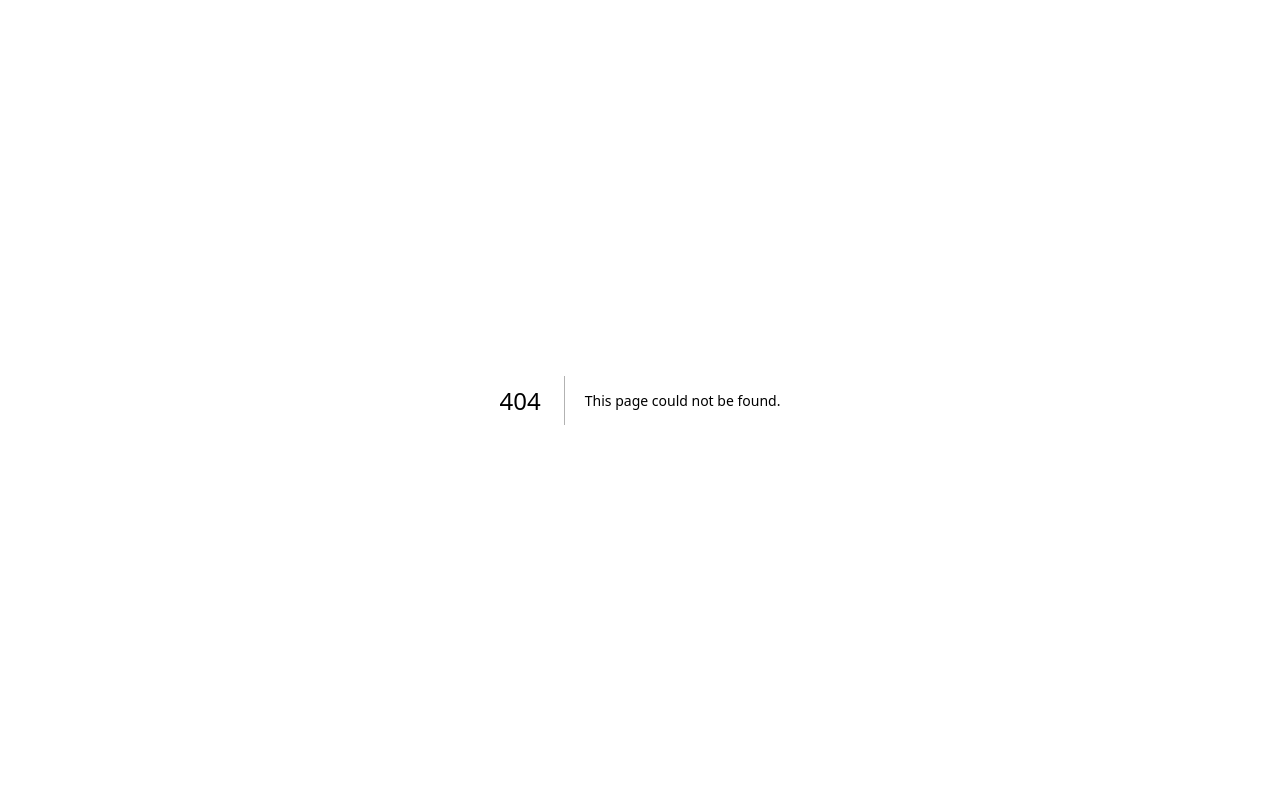
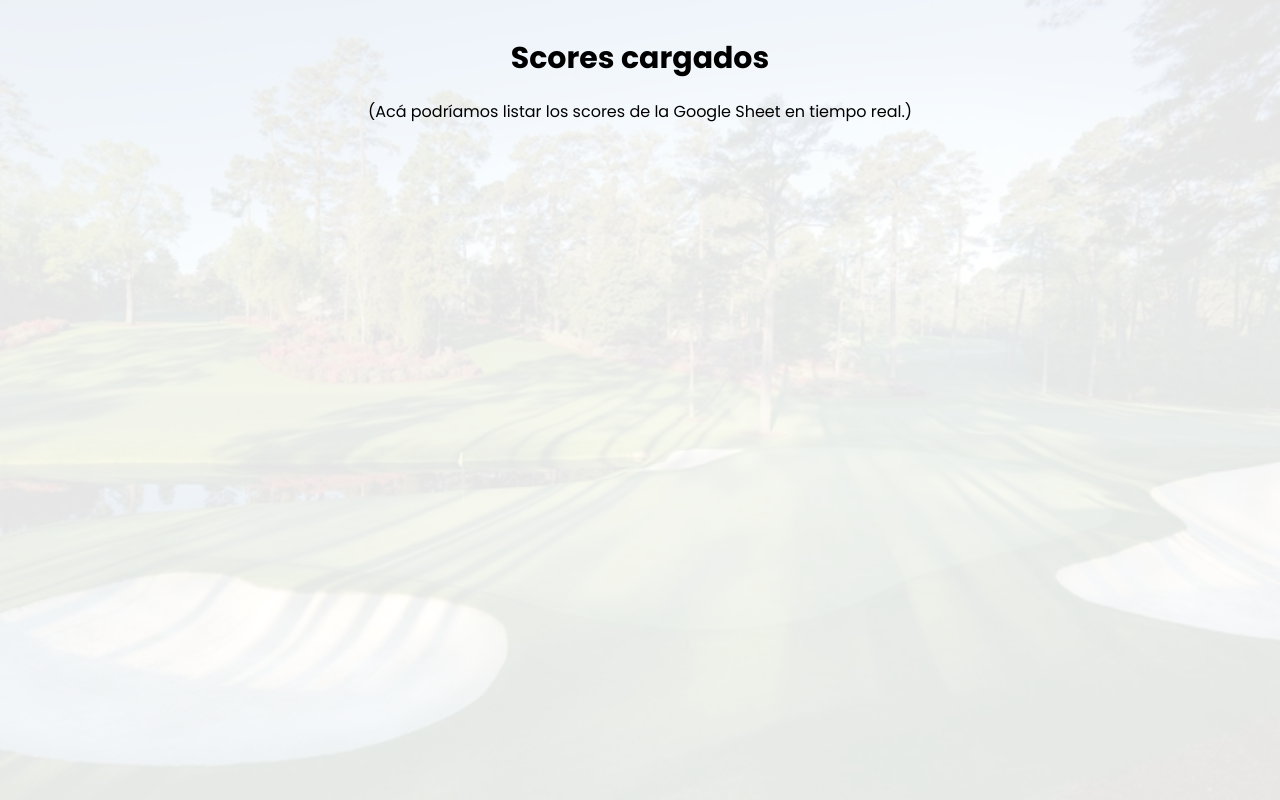
Before and after one commit to martomartomarto/golf-buenos-aires-app, a Next.js app: page /scores in a window 1280 px wide. Before the commit this address had no page. Built offline with nearby package versions, Linux system fonts and the light colour scheme.

Commit message:
Rename scores to scores.tsx

```diff
--- /dev/null
+++ b/pages/scores.tsx
@@ -0,0 +1,16 @@
+import Head from 'next/head';
+
+export default function ScoresPage() {
+  return (
+    <>
+      <Head>
+        <title>Scores de Jugadores</title>
+      </Head>
+
+      <main className="min-h-screen p-10 bg-white bg-opacity-90 font-poppins">
+        <h1 className="text-3xl font-bold mb-6 text-center">Scores cargados</h1>
+        <p className="text-center">(Acá podríamos listar los scores de la Google Sheet en tiempo real.)</p>
+      </main>
+    </>
+  );
+}
```
